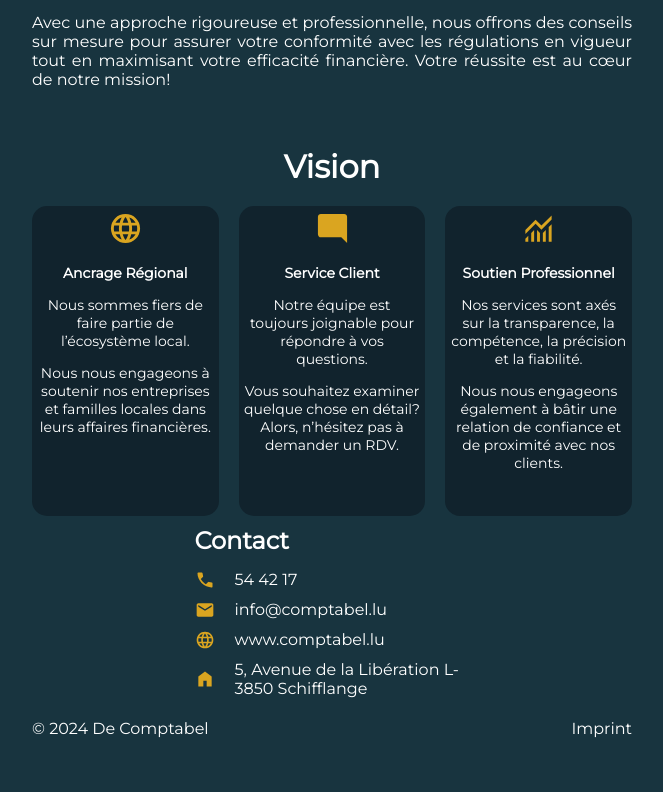
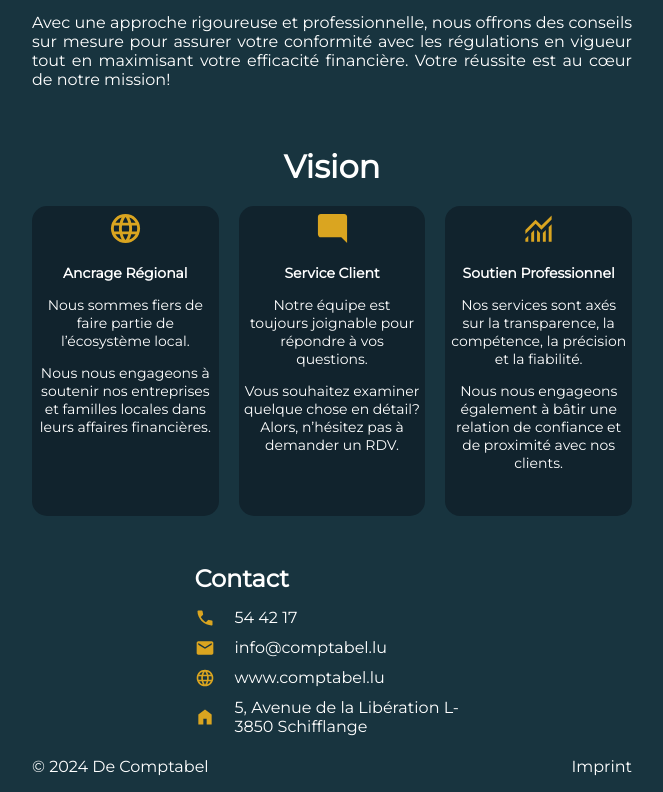
Before and after one commit to DeComptabel/decomptabel.github.io, a plain HTML site: page index.html in a window 1280 px wide. Shown: the part 473-1265 px from the top of the page, without its empty margins (308-971 px from the left). Before the commit the page ends 1227 px from the top, so only its background shows below. Drawn offline with Linux system fonts and the light colour scheme.

Commit message:
Update index.html

```diff
--- a/index.html
+++ b/index.html
@@ -48,7 +48,7 @@
                 </div>
             </div>
 
-            <div class="contact-section">
+            <div class="contact-section"><br><br>
                 <h2>Contact</h2>
                 <div class="contact-element">
                     <img src="img/logo/phone_filled.svg" alt="Logo" class="contact-element-icon" loading="lazy">
```
